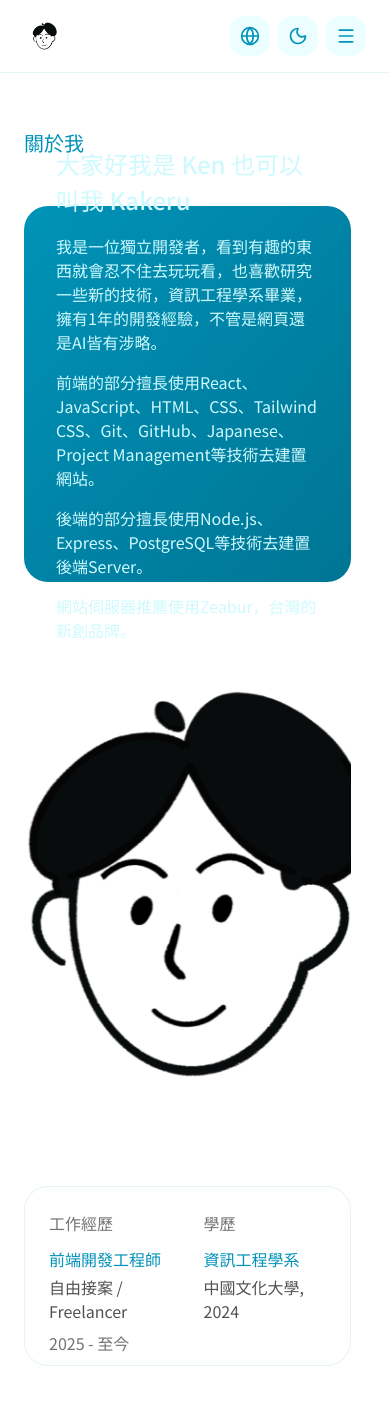
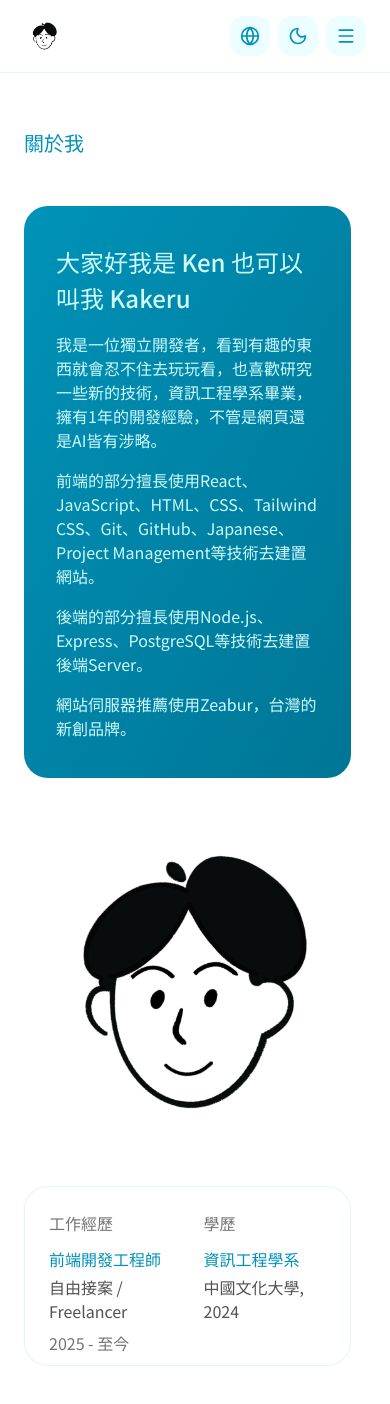
Before and after one commit to kakeru13468/kenblog, a React (Vite) app: page /about in a window 390 px wide. Shown: the top 1404 px of the page. Built offline with nearby package versions, Linux system fonts and the light colour scheme.

Commit message:
feat: Create About page component with animated bio, interactive photo card, and experience/education sections.

```diff
--- a/src/components/pages/About.tsx
+++ b/src/components/pages/About.tsx
@@ -24,13 +24,13 @@ export function About() {
         {t('about.title')}
       </motion.h2>
 
-      <div className="grid grid-cols-12 gap-4 auto-rows-[180px]">
+      <div className="grid grid-cols-12 gap-4 auto-rows-[180px] md:auto-rows-[180px]">
         {/* Main Bio - 2 rows */}
         <motion.div
           initial={{ opacity: 0, y: 20 }}
           animate={{ opacity: 1, y: 0 }}
           transition={{ delay: 0.1 }}
-          className="col-span-12 md:col-span-7 row-span-2 bg-linear-to-br from-cyan-600 to-cyan-700 dark:from-cyan-500 dark:to-cyan-600 rounded-3xl p-8 md:p-12 flex flex-col justify-center"
+          className="col-span-12 md:col-span-7 row-span-3 md:row-span-2 bg-linear-to-br from-cyan-600 to-cyan-700 dark:from-cyan-500 dark:to-cyan-600 rounded-3xl p-8 md:p-12 flex flex-col justify-center overflow-y-auto"
         >
           <h1 className="text-cyan-100 dark:text-cyan-50 mb-4">{t('about.bio.h1')}</h1>
           <p className="text-cyan-100 dark:text-cyan-50 mb-4">
@@ -52,7 +52,7 @@ export function About() {
           initial={{ opacity: 0, y: 20 }}
           animate={{ opacity: 1, y: 0 }}
           transition={{ delay: 0.15 }}
-          className="col-span-12 md:col-span-5 row-span-3 rounded-3xl overflow-hidden relative group cursor-pointer"
+          className="col-span-12 md:col-span-5 row-span-2 md:row-span-3 rounded-3xl overflow-hidden relative group cursor-pointer"
           onClick={handlePhotoClick}
           style={{ perspective: '1000px' }}
         >
```
